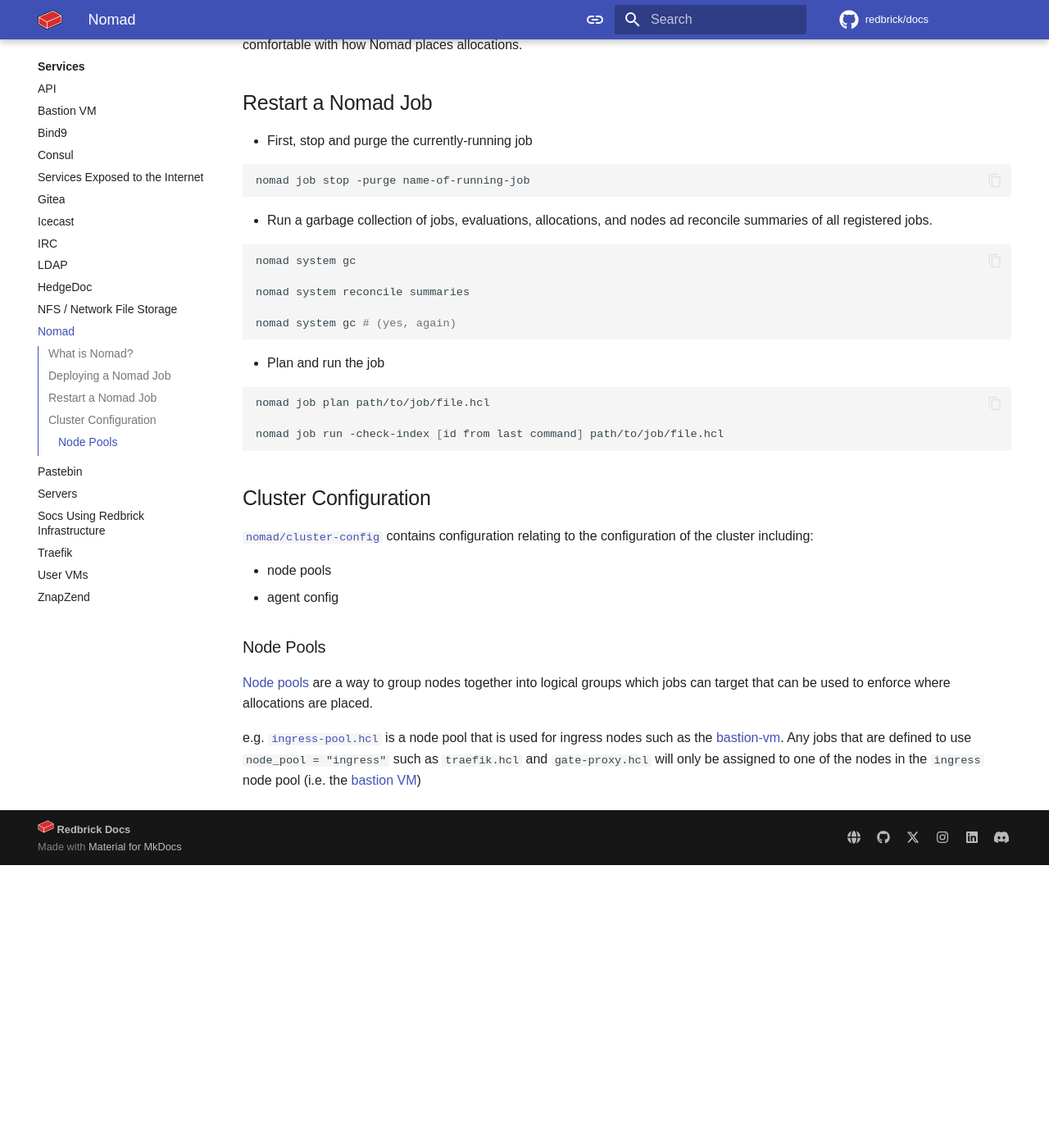
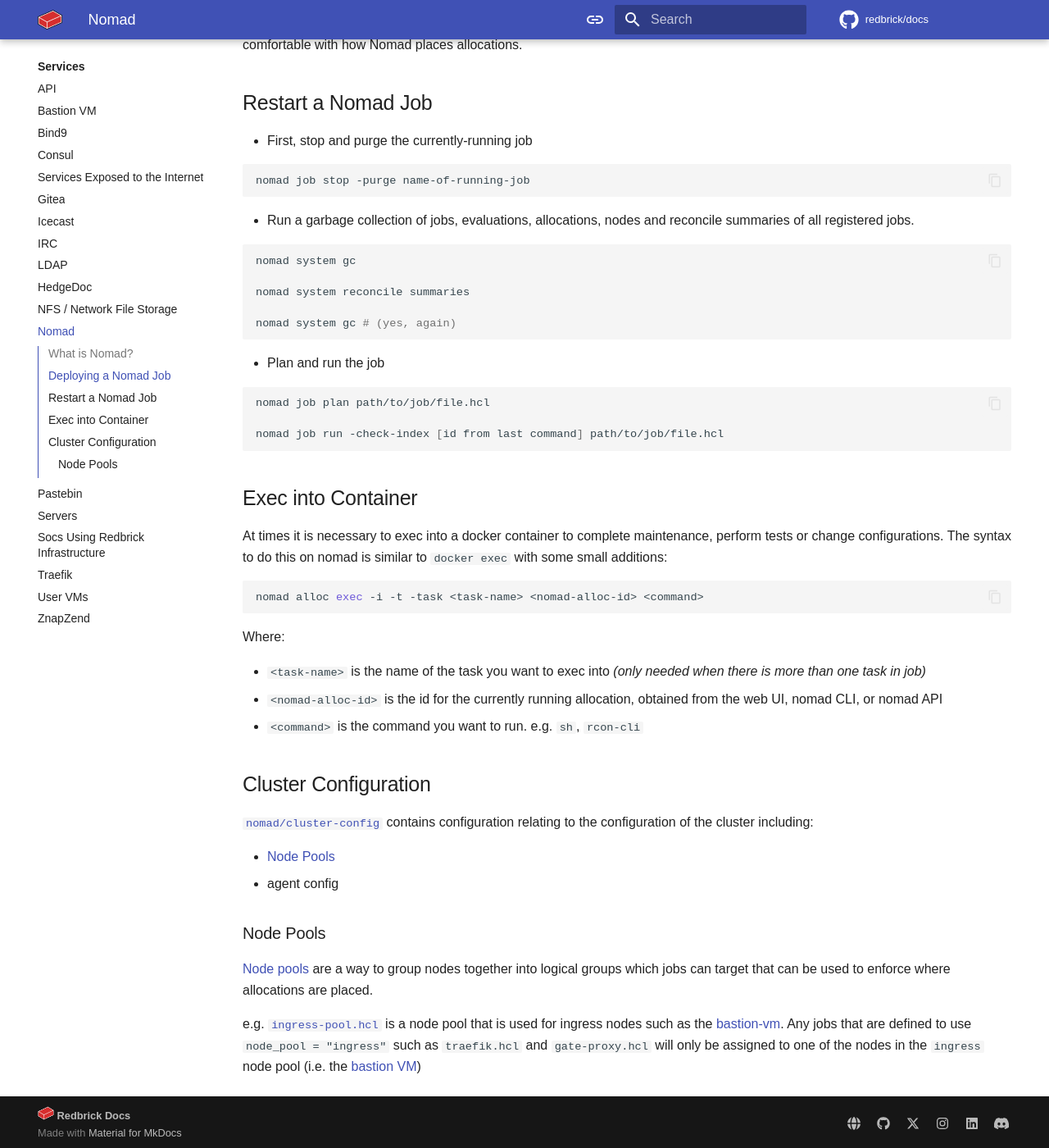
Before and after one commit to redbrick/docs, an MkDocs documentation site: the page built from docs/services/nomad.md, in a window 1280 px wide and 1400 px high, scrolled down 1397 px. Shown: the whole window at 82% size. Built offline with MkDocs 1.6.1 and Material for MkDocs 9.7.7, drawn with Linux system fonts in a browser that asks for light colours; some web fonts are replaced; comment, search, counter and statistics services are not loaded; before the commit the page ends 2452 px from its top, so only the background shows below that.

Commit message:
nomad: add exec docs, fixup links etc. (#36)

````diff
--- a/docs/services/nomad.md
+++ b/docs/services/nomad.md
@@ -78,7 +78,7 @@
 nomad job stop -purge name-of-running-job
 ```
 
-- Run a garbage collection of jobs, evaluations, allocations, and nodes ad reconcile summaries of all registered jobs.
+- Run a garbage collection of jobs, evaluations, allocations, nodes and reconcile summaries of all registered jobs.
 
 ```bash
 nomad system gc
@@ -96,11 +96,25 @@
 nomad job run -check-index [id from last command] path/to/job/file.hcl
 ```
 
+## Exec into Container
+
+At times it is necessary to exec into a docker container to complete maintenance, perform tests or change configurations. The syntax to do this on nomad is similar to `docker exec` with some small additions:
+
+```bash
+nomad alloc exec -i -t -task <task-name> <nomad-alloc-id> <command>
+```
+
+Where:
+
+- `<task-name>` is the name of the task you want to exec into *(only needed when there is more than one task in job)*
+- `<nomad-alloc-id>` is the id for the currently running allocation, obtained from the web UI, nomad CLI, or nomad API
+- `<command>` is the command you want to run. e.g. `sh`, `rcon-cli`
+
 ## Cluster Configuration
 
 [`nomad/cluster-config`](https://github.com/redbrick/nomad/tree/master/cluster-config) contains configuration relating to the configuration of the cluster including:
 
-- node pools
+- [Node Pools](#node-pools)
 - agent config
 
 ### Node Pools
````
